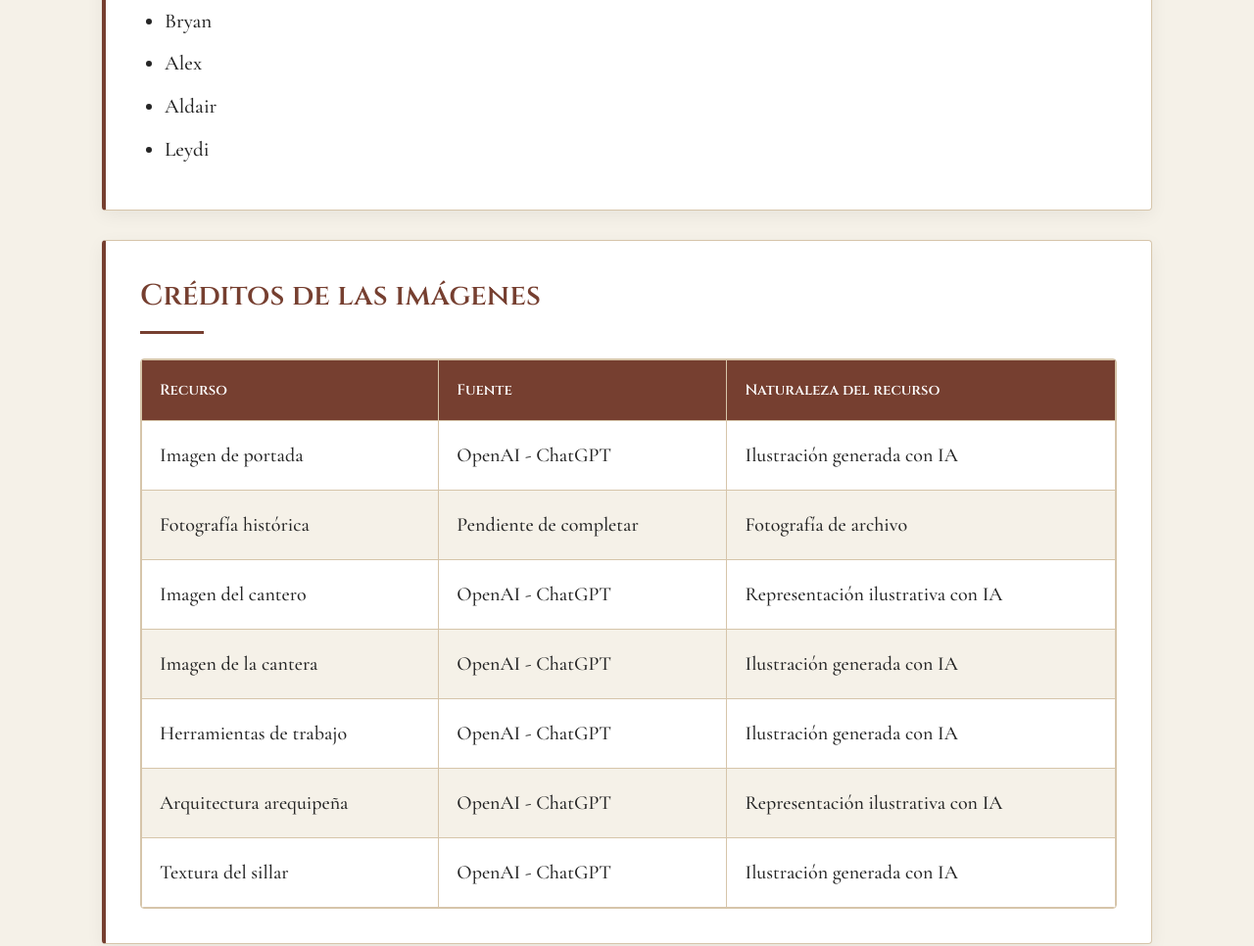
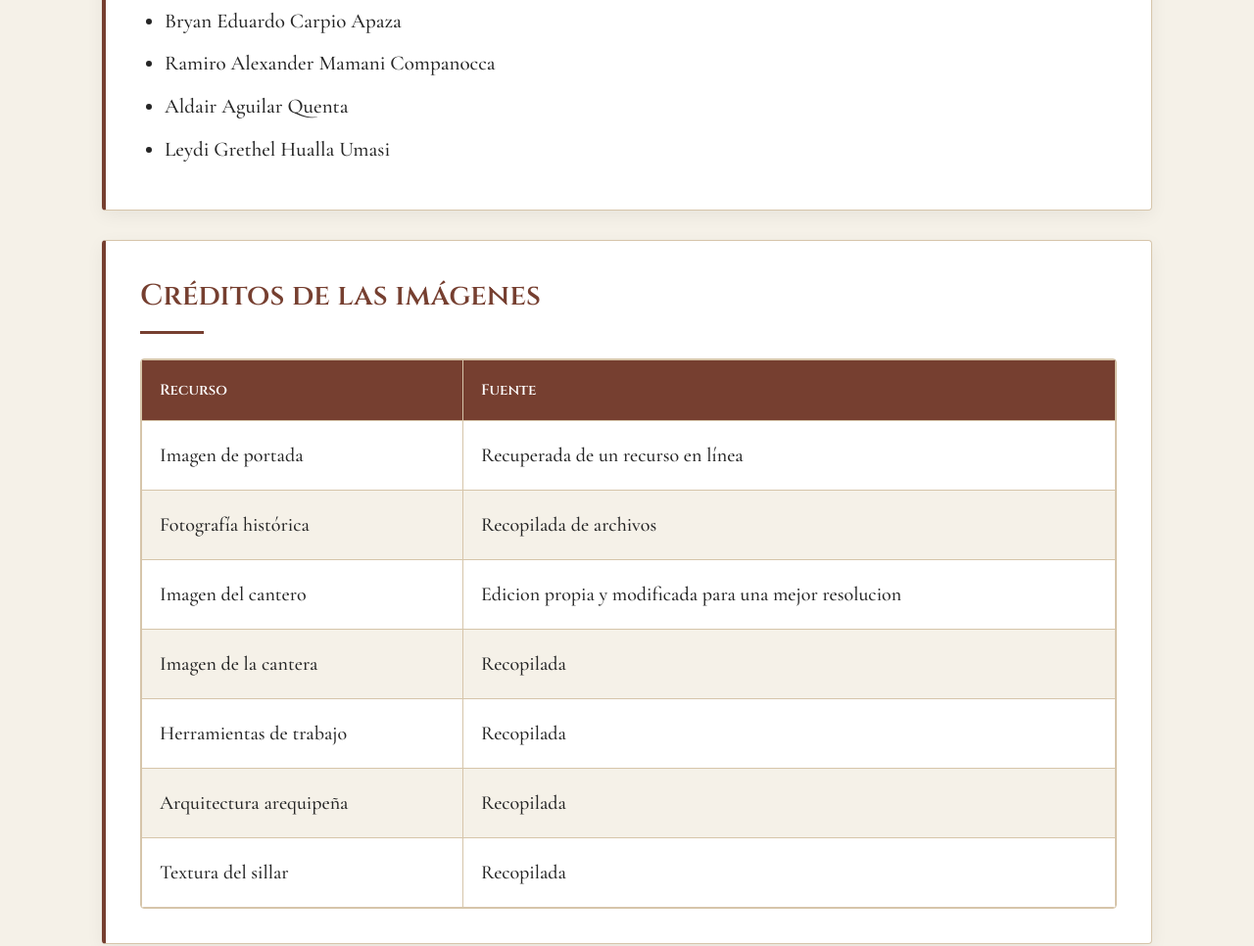
Before and after one commit to bcarpioap-design/Ecos_del_Sillar, a plain HTML site: page documentos/creditos.html in a window 1280 px wide. Shown: the part 780-1746 px from the top of the page at 98% size. Drawn offline with nearby package versions, Linux system fonts and the light colour scheme.

Commit message:
se modificaron detalle en general se añadio un mejor audio

```diff
--- a/documentos/creditos.html
+++ b/documentos/creditos.html
@@ -66,10 +66,10 @@
             </p>
 
             <ul>
-                <li>Bryan</li>
-                <li>Alex</li>
-                <li>Aldair</li>
-                <li>Leydi</li>
+                <li>Bryan Eduardo Carpio Apaza</li>
+                <li>Ramiro Alexander Mamani Companocca</li>
+                <li>Aldair Aguilar Quenta </li>
+                <li>Leydi Grethel Hualla Umasi </li>
             </ul>
 
         </section>
@@ -92,7 +92,7 @@
                         <tr>
                             <th scope="col">Recurso</th>
                             <th scope="col">Fuente</th>
-                            <th scope="col">Naturaleza del recurso</th>
+
                         </tr>
 
                     </thead>
@@ -101,44 +101,44 @@
 
                         <tr>
                             <td>Imagen de portada</td>
-                            <td>OpenAI - ChatGPT</td>
-                            <td>Ilustración generada con IA</td>
+                            <td>Recuperada de un recurso en línea</td>
+
                         </tr>
 
                         <tr>
                             <td>Fotografía histórica</td>
-                            <td>Pendiente de completar</td>
-                            <td>Fotografía de archivo</td>
+                            <td>Recopilada de archivos </td>
+
                         </tr>
 
                         <tr>
                             <td>Imagen del cantero</td>
-                            <td>OpenAI - ChatGPT</td>
-                            <td>Representación ilustrativa con IA</td>
+                            <td>Edicion propia y modificada para una mejor resolucion</td>
+
                         </tr>
 
                         <tr>
                             <td>Imagen de la cantera</td>
-                            <td>OpenAI - ChatGPT</td>
-                            <td>Ilustración generada con IA</td>
+                            <td>Recopilada</td>
+
                         </tr>
 
                         <tr>
                             <td>Herramientas de trabajo</td>
-                            <td>OpenAI - ChatGPT</td>
-                            <td>Ilustración generada con IA</td>
+                            <td>Recopilada</td>
+
                         </tr>
 
                         <tr>
                             <td>Arquitectura arequipeña</td>
-                            <td>OpenAI - ChatGPT</td>
-                            <td>Representación ilustrativa con IA</td>
+                            <td>Recopilada</td>
+
                         </tr>
 
                         <tr>
                             <td>Textura del sillar</td>
-                            <td>OpenAI - ChatGPT</td>
-                            <td>Ilustración generada con IA</td>
+                            <td>Recopilada</td>
+
                         </tr>
 
                     </tbody>
@@ -185,14 +185,12 @@
                 Durante el desarrollo de Ecos del Sillar se
                 utilizó inteligencia artificial como herramienta
                 de apoyo para la programación, el diseño visual,
-                la redacción de borradores y la generación
-                de imágenes ilustrativas.
+                la redacción de borradores y para darle una mejor resolución a las imágenes recopiladas.
             </p>
 
             <p>
-                Las imágenes generadas artificialmente no
-                constituyen registros fotográficos históricos
-                ni testimonios de personas reales.
+                Las imágenes en su mayoria fueron recopiladas de recursos en línea o de recursos propios
+                 y en su mayoria fueron editadas para mejorar su resolución.
             </p>
 
             <p>
```
Also changed, not shown: index.html (+7 -7 lines), 2 other files.
